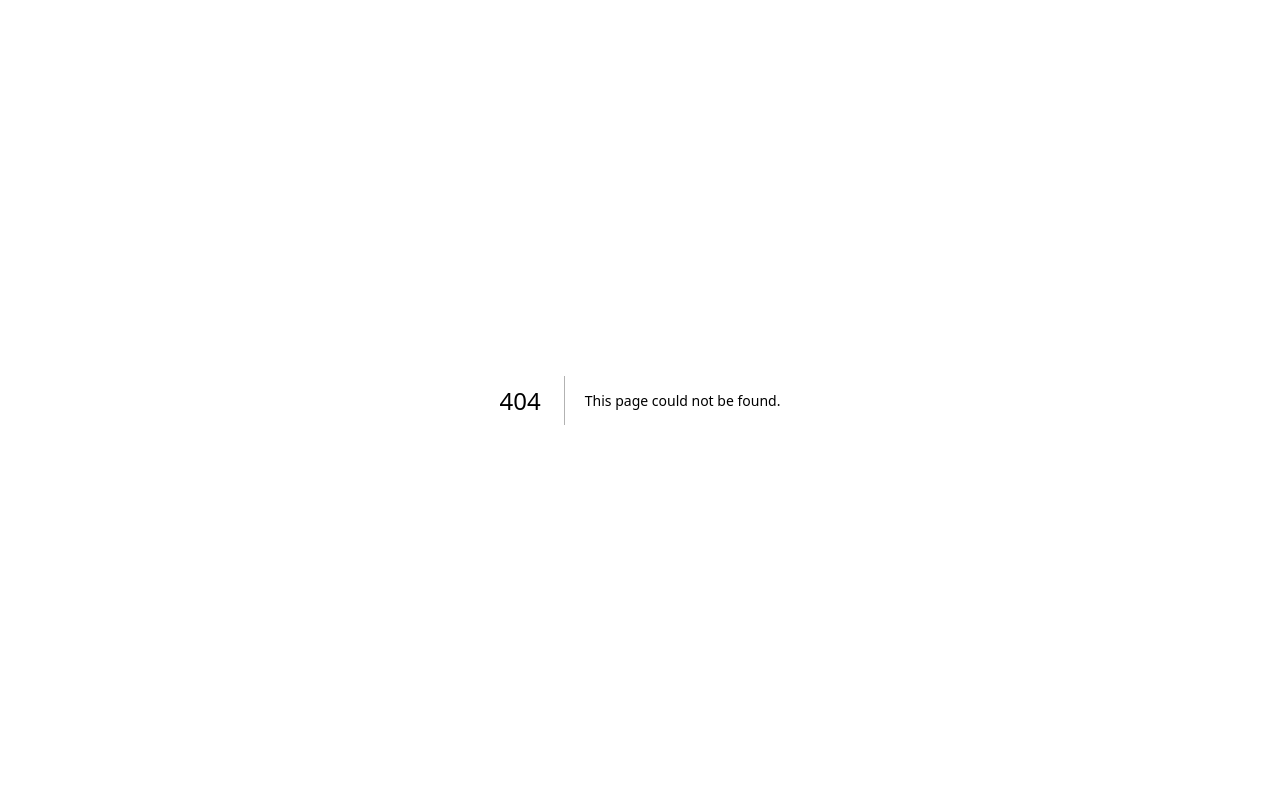
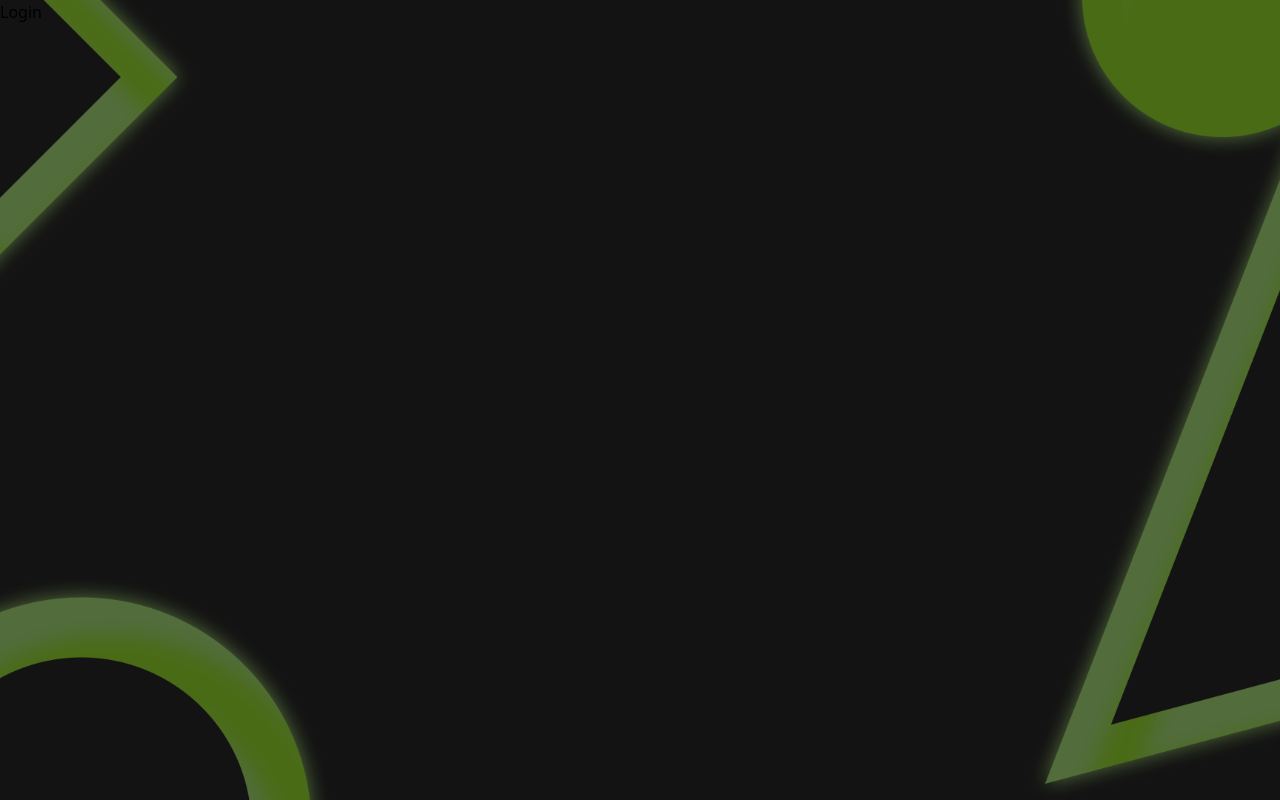
Before and after one commit to DanielCatania/grana-da-feira, a Next.js app: page /login in a window 1280 px wide. Before the commit this address had no page. Built offline with nearby package versions, Linux system fonts and the light colour scheme.

Commit message:
feat: add geometric background

```diff
--- /dev/null
+++ b/app/login/page.tsx
@@ -0,0 +1,11 @@
+import "./style.css";
+
+export default function Login() {
+  return (
+    <div className="bg-geometric">
+      <main className="overlay">
+        <h1>Login</h1>
+      </main>
+    </div>
+  );
+}
--- /dev/null
+++ b/app/login/style.css
@@ -0,0 +1,26 @@
+.bg-geometric {
+  background-image: url(/geometric-background-xs.png);
+  background-size: cover;
+  background-position: initial;
+  height: 100vh;
+  width: 100vw;
+  z-index: -1;
+  position: relative;
+}
+
+.bg-geometric .overlay {
+  z-index: 1;
+  position: fixed;
+  top: 0;
+  right: 0;
+  height: 100vh;
+  width: 100vw;
+  background-color: rgba(0, 0, 0, 0.5);
+}
+
+
+@media screen and (min-width: 744px) {
+  .bg-geometric {
+    background-image: url(/geometric-background-xl.png);
+  }
+}
```
Also changed, not shown: public/geometric-background-xl.png (added), public/geometric-background-xs.png (added).
